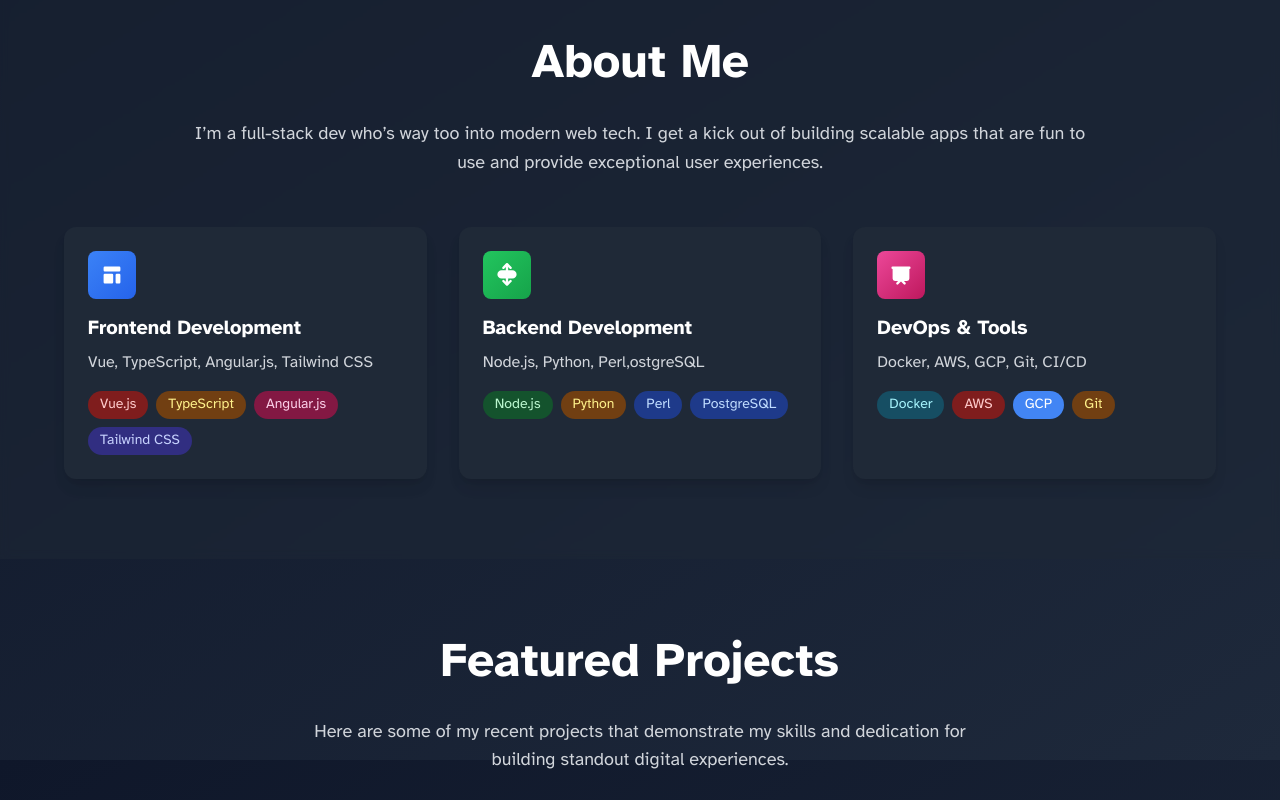
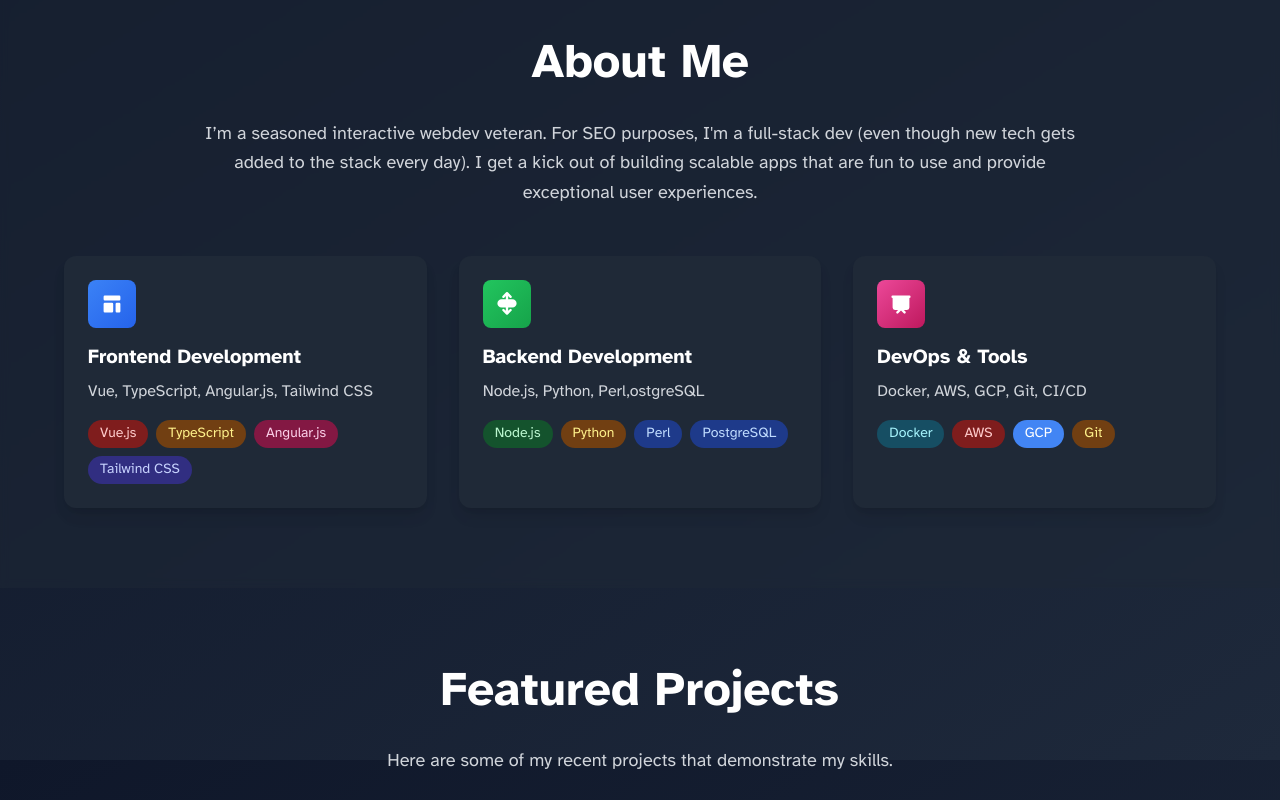
Before and after one commit to underactive/esison.dev-astro, an Astro site: page / in a window 1280 px wide. Shown: the part 840-1640 px from the top of the page. Built offline with nearby package versions, Linux system fonts and the light colour scheme; Astro itself is replaced by a stand-in of ours.

Commit message:
content update

```diff
--- a/src/consts.ts
+++ b/src/consts.ts
@@ -1,5 +1,5 @@
 // Place any global data in this file.
 // You can import this data from anywhere in your site by using the `import` keyword.
 
-export const SITE_TITLE = 'Eric Sison';
+export const SITE_TITLE = 'esison.dev';
 export const SITE_DESCRIPTION = 'Eric Sison: Full-Stack Developer';
--- a/src/pages/index.astro
+++ b/src/pages/index.astro
@@ -47,7 +47,7 @@ import { SITE_DESCRIPTION, SITE_TITLE } from '../consts';
 					About Me
 				</h2>
 				<p class="text-lg text-gray-600 dark:text-gray-300 mb-12 leading-relaxed">
-					I’m a full-stack dev who’s way too into modern web tech. I get a kick out of building scalable apps that are fun to use and provide exceptional user experiences.
+					I’m a seasoned interactive webdev veteran. For SEO purposes, I'm a full-stack dev (even though new tech gets added to the stack every day). I get a kick out of building scalable apps that are fun to use and provide exceptional user experiences.
 				</p>
 			</div>
 
@@ -113,7 +113,7 @@ import { SITE_DESCRIPTION, SITE_TITLE } from '../consts';
 					Featured Projects
 				</h2>
 				<p class="text-lg text-gray-600 dark:text-gray-300 max-w-2xl mx-auto">
-					Here are some of my recent projects that demonstrate my skills and dedication for building standout digital experiences.
+					Here are some of my recent projects that demonstrate my skills.
 				</p>
 			</div>
 
```
